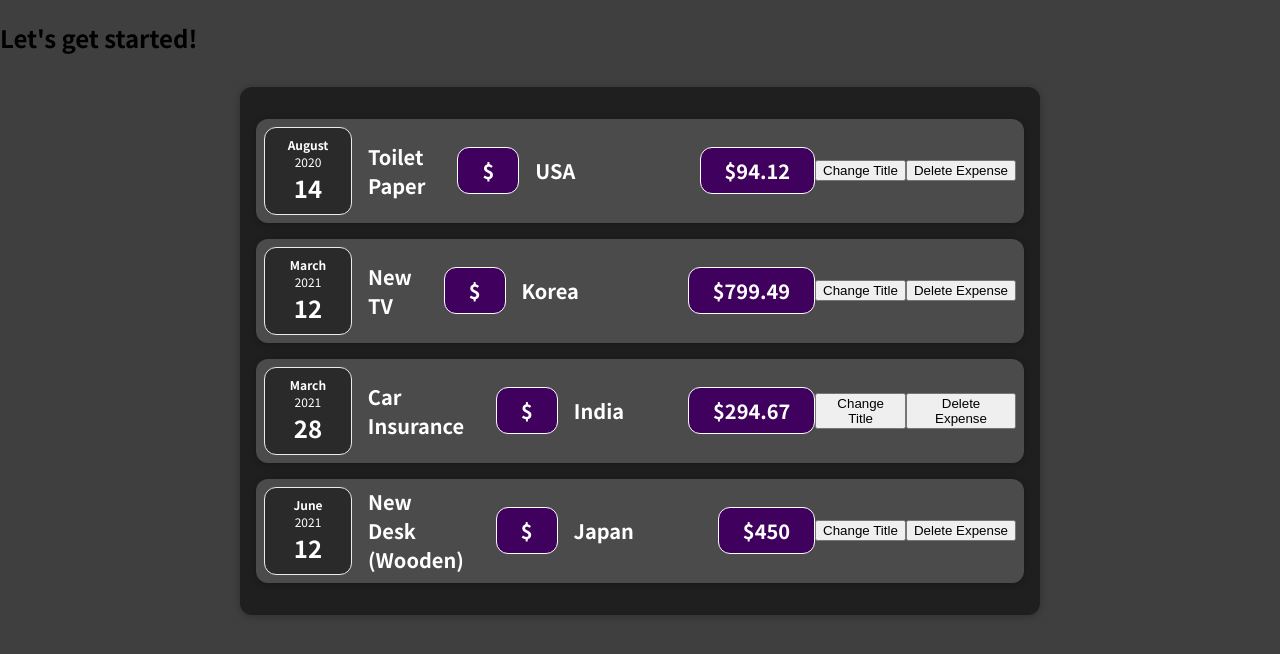
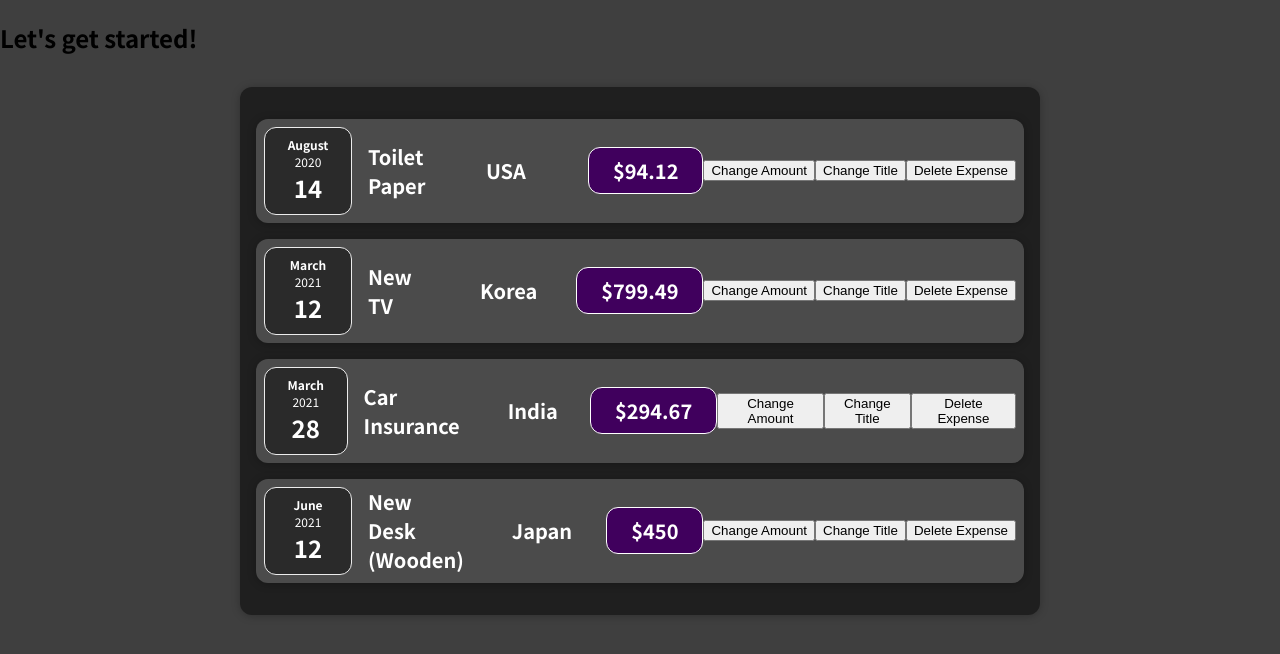
Before and after one commit to prakharsinghal311/01-starting-setup, a React (Create React App) app: page / in a window 1280 px wide. Shown: the top 654 px of the page. Built offline with nearby package versions, Linux system fonts and the light colour scheme.

Commit message:
Manipulating the DOM - React States

```diff
--- a/src/components/Expenses/ExpenseDetails.js
+++ b/src/components/Expenses/ExpenseDetails.js
@@ -4,6 +4,7 @@ function ExpenseDetails(props) {
   return (
     <div className="expense-item__description">
       <h2>{props.title}</h2>
+      <h2>{props.location}</h2>
       <div className="expense-item__price">${props.amount}</div>
     </div>
   );
--- a/src/components/Expenses/ExpenseItem.js
+++ b/src/components/Expenses/ExpenseItem.js
@@ -1,11 +1,22 @@
-import React from "react";
+import React, { useState } from "react";
 import ExpenseDate from "./ExpenseDate";
 import ExpenseDetails from "./ExpenseDetails";
 import Card from "../UI/Card";
 import "./ExpenseItem.css";
 const ExpenseItem = (props) => {
+  const [title, setTitle] = useState(props.title);
+  console.log("Expense item evaluated by react");
+
+  const [amount, setAmount] = useState(props.amount);
+
+  const expenseHandler = () => {
+    setAmount("100$");
+    console.log(amount);
+  };
+
   const clickHandler = () => {
-    console.log("clicked!!!!");
+    setTitle("Updated!");
+    console.log(title);
   };
   const eventHandler = () => {
     document.getElementById(props.id).remove();
@@ -14,11 +25,12 @@ const ExpenseItem = (props) => {
     <div id={props.id}>
       <Card className="expense-item">
         <ExpenseDate date={props.date} />
-        <ExpenseDetails title={props.title} />
-        <div className="expense-item__description">
-          <h2>{props.location}</h2>
-        </div>
-        <ExpenseDetails amount={props.amount} />
+        <ExpenseDetails
+          title={title}
+          location={props.location}
+          amount={amount}
+        />
+        <button onClick={expenseHandler}>Change Amount</button>
         <button onClick={clickHandler}>Change Title</button>
         <button onClick={eventHandler}>Delete Expense</button>
       </Card>
--- a/src/components/Expenses/Expenses.js
+++ b/src/components/Expenses/Expenses.js
@@ -12,6 +12,7 @@ const Expenses = (props) => {
           date={items.date}
           location={items.LocationOfExpenditure}
           id={items.id}
+          key={items.id}
         />
       ))}
     </Card>
```
